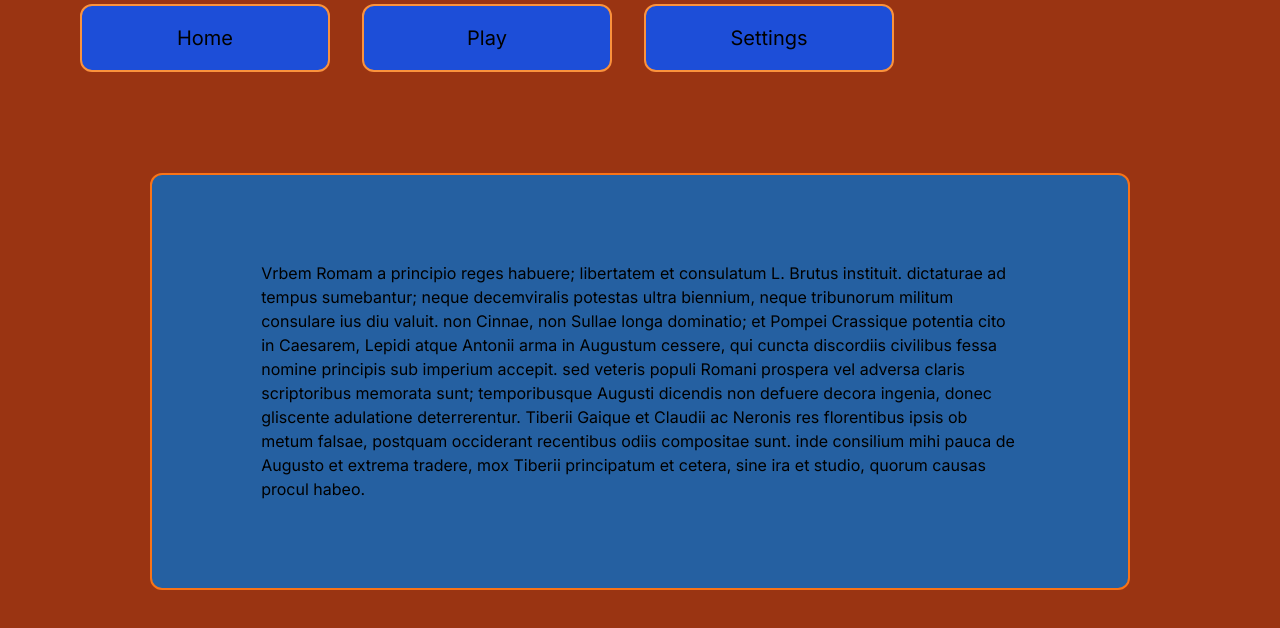
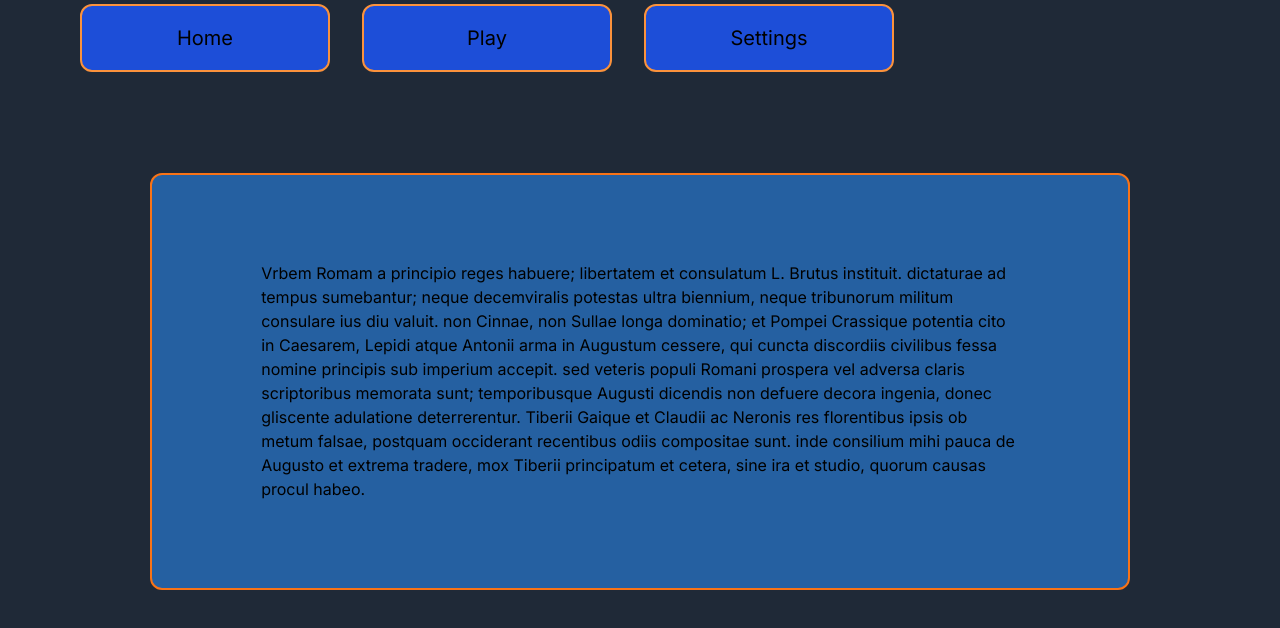
Before and after one commit to gijs-ve/Beathoven, a Next.js app: page / in a window 1280 px wide. Shown: the top 628 px of the page. Built offline with nearby package versions, Linux system fonts and the light colour scheme.

Commit message:
wIp: gray layout

```diff
--- a/src/app/page.tsx
+++ b/src/app/page.tsx
@@ -1,6 +1,6 @@
 export default function Home() {
   return (
-    <main className="flex min-h-screen flex-col items-center justify-between p-24 w-full bg-orange-800">
+    <main className="flex min-h-screen flex-col items-center justify-between p-24 w-full bg-gray-800">
       <div className="bg-blueish-100 w-[90%] px-[10%] py-[5%] rounded-xl border-2 border-orange-500">
         <h1 className="my-8">
           {" "}
--- a/src/components/Navbar/Navbar.tsx
+++ b/src/components/Navbar/Navbar.tsx
@@ -3,7 +3,7 @@
 
 export const Navbar = ({ navItems }: { navItems: T_NavItem[] }) => {
   return (
-    <header className="pl-[5%] py-[3%] flex items-center w-[100%] h-8 bg-orange-800">
+    <header className="pl-[5%] py-[3%] flex items-center w-[100%] h-8 bg-gray-800">
       {navItems.map((navItem) => {
         return <NavItem key={navItem.href} navItem={navItem} />;
       })}
```
